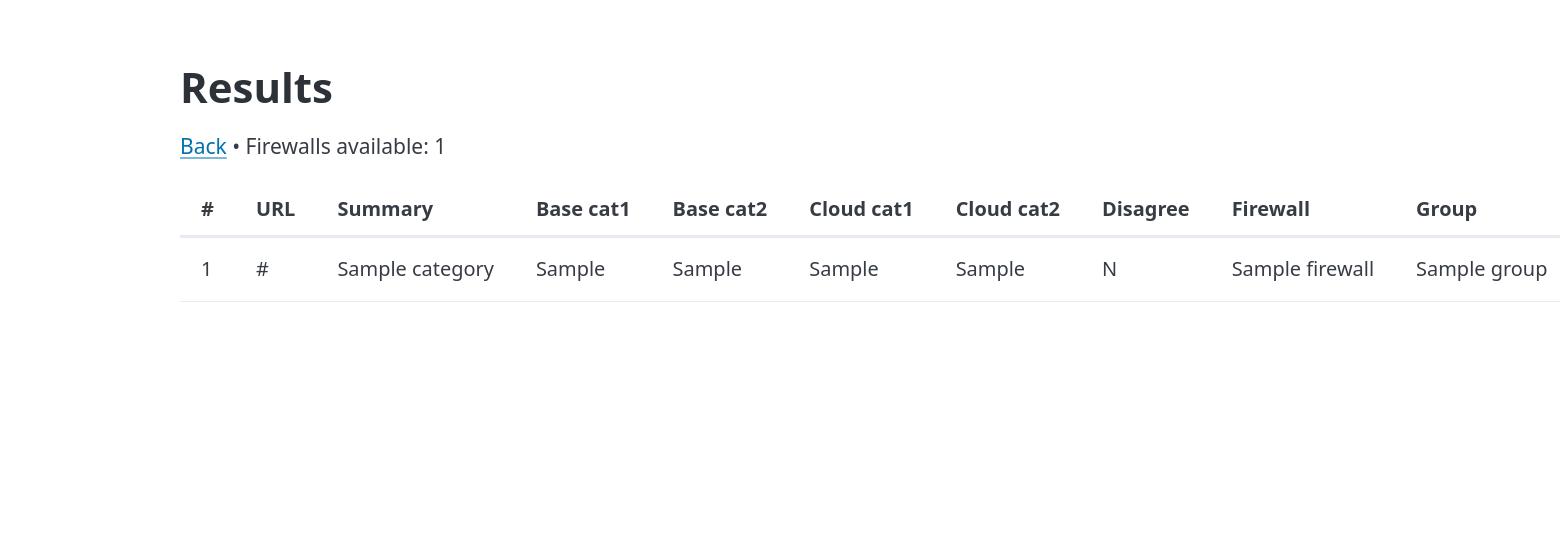
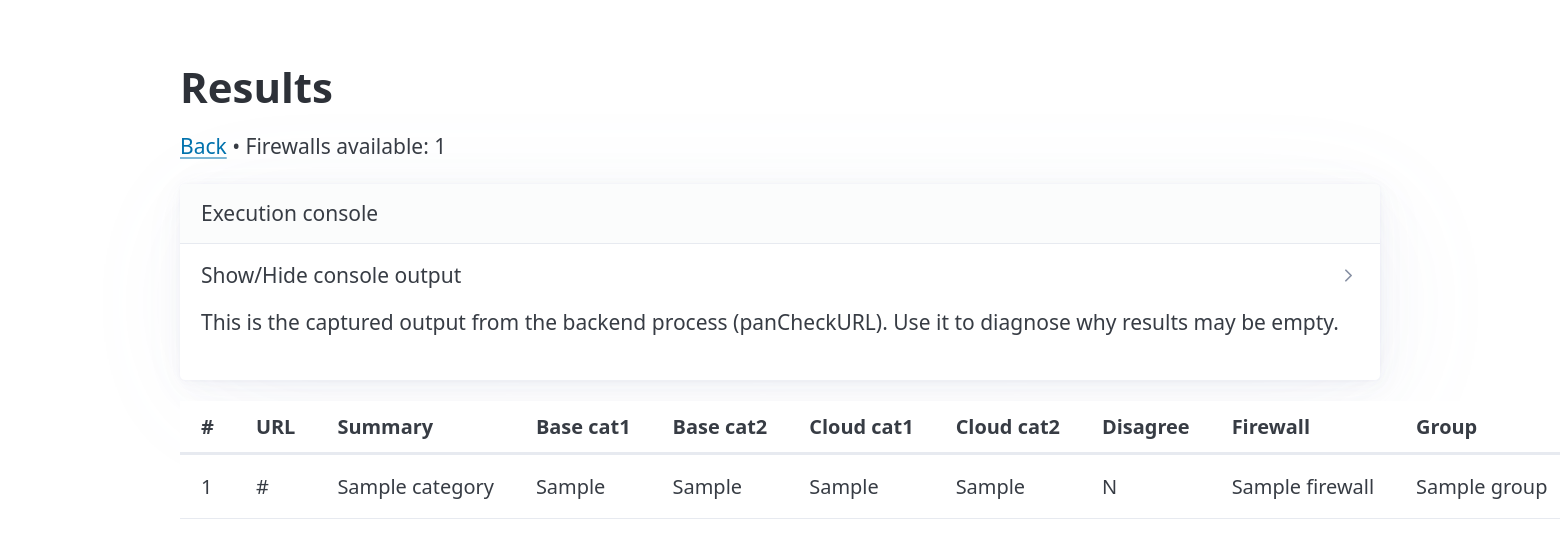
Before and after one commit to fettigcj/panUrlCategoryChecker, a Flask app: template templates/results.html in a window 1560 px wide; the page is wider, and only the part inside the window is pictured. Shown: the top 558 px of that part. Run offline with Flask 3, Linux system fonts and the light colour scheme; the template is opened without the code that fills it: most values are stand-ins (such as "Sample title", 1, 10 or a date in 2020); some libraries are stand-ins or nearby versions.

Commit message:
web: add collapsible execution console to results page; capture panCheckURL stdout/stderr in app.py for user-visible diagnostics under Apache

```diff
--- a/app.py
+++ b/app.py
@@ -61,8 +61,8 @@ def create_app() -> Flask:
         all_cfgs = discover_configs_safe()
         if all_cfgs and len(selected) == 0:
             return render_template('results.html', results=[], errors=['No configs selected. Please choose at least one configuration.'], fw_count=len(all_cfgs), groups=[])
-        rows, errors, group_meta = run_pancheck(urls, include_configs=selected)
-        return render_template('results.html', results=rows, errors=errors, fw_count=len(discover_configs_safe()), groups=group_meta)
+        rows, errors, group_meta, console_txt = run_pancheck(urls, include_configs=selected)
+        return render_template('results.html', results=rows, errors=errors, fw_count=len(discover_configs_safe()), groups=group_meta, console=console_txt)
 
     @app.get('/config')
     def show_config():
@@ -73,7 +73,7 @@ def create_app() -> Flask:
     def availability():
         # Run a light probe against a tiny URL set to determine group availability
         probe_urls = ['example.com']
-        _rows, errors, group_meta = run_pancheck(probe_urls, per_group=True, max_workers=4, timeout=8)
+        _rows, errors, group_meta, console_txt = run_pancheck(probe_urls, per_group=True, max_workers=4, timeout=8)
         return render_template('availability.html', groups=group_meta, errors=errors)
 
     return app
@@ -135,12 +135,12 @@ def discover_configs_safe() -> List[str]:
     return sorted(files)
 
 
-def run_pancheck(urls: List[str], per_group: bool = False, max_workers: int = 16, timeout: int = 15, include_configs: Optional[List[str]] = None) -> Tuple[List[Dict[str, Any]], List[str], List[Dict[str, Any]]]:
+def run_pancheck(urls: List[str], per_group: bool = False, max_workers: int = 16, timeout: int = 15, include_configs: Optional[List[str]] = None) -> Tuple[List[Dict[str, Any]], List[str], List[Dict[str, Any]], str]:
     """Invoke panCheckURL.main in-process and capture JSON output.
-    Returns (rows_for_ui, errors, group_meta)
+    Returns (rows_for_ui, errors, group_meta, console_text)
     """
     if not ucc:
-        return [], ["panCheckURL module not available"], []
+        return [], ["panCheckURL module not available"], [], ''
     # Build argv for the CLI
     argv = [
         '-c', 'config',
@@ -155,18 +155,21 @@ def run_pancheck(urls: List[str], per_group: bool = False, max_workers: int = 16
             argv.extend(['--include-configs', os.path.basename(nm)])
     if per_group:
         argv.append('--per-group')
-    # Capture stdout
+    # Capture stdout and stderr
     buf = io.StringIO()
     old_stdout = sys.stdout
+    old_stderr = sys.stderr
     try:
         sys.stdout = buf
+        sys.stderr = buf
         try:
             ucc.main(argv)
-        except SystemExit as se:
+        except SystemExit:
             # Some entrypoints might raise SystemExit; ignore and use buffer
             pass
     finally:
         sys.stdout = old_stdout
+        sys.stderr = old_stderr
     txt = buf.getvalue()
     try:
         data = json.loads(txt) if txt.strip().startswith('{') else {}
@@ -216,7 +219,7 @@ def run_pancheck(urls: List[str], per_group: bool = False, max_workers: int = 16
         # Try to detect error text in the buffer
         if txt and not txt.strip().startswith('{'):
             errors.append(txt.strip()[:1000])
-    return rows_ui, errors, groups
+    return rows_ui, errors, groups, txt
 
 
 # ========== URL processing and checks ==========
--- a/templates/results.html
+++ b/templates/results.html
@@ -31,6 +31,20 @@
     </article>
     {% endif %}
 
+    {% if console %}
+    <article>
+      <header>Execution console</header>
+      <details {% if not results or results|length == 0 %}open{% endif %}>
+        <summary>Show/Hide console output</summary>
+        <pre style="max-height: 300px; overflow: auto;">{{ console }}</pre>
+      </details>
+      <p class="muted">This is the captured output from the backend process (panCheckURL). Use it to diagnose why results may be empty.</p>
+    </article>
+    {% endif %}
+
+    {% if not results or results|length == 0 %}
+      <p>No results returned. Expand the console above for diagnostics.</p>
+    {% else %}
     <table role="grid">
       <thead>
         <tr>
@@ -79,6 +93,7 @@
         {% endfor %}
       </tbody>
     </table>
+    {% endif %}
   </main>
 </body>
 </html>
```
